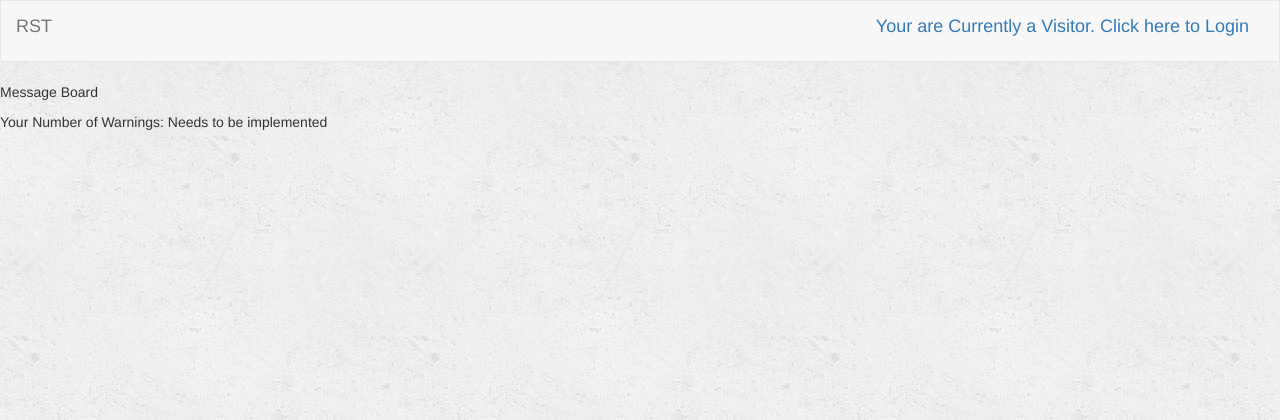
After one commit to Tlee94/Mini-Turk, a Django app: page /turk/profile/2/message/ in a window 1280 px wide. The commit adds this page. Shown: the top 420 px of the page. Run offline with Django 3.2, Linux system fonts and the light colour scheme; data comes from the database, SQL or seed files in the repository; both versions use the stored data as it was after the commit; some libraries are stand-ins or nearby versions.

Commit message:
Implemented Warnings

```diff
--- a/RST/turk/admin.py
+++ b/RST/turk/admin.py
@@ -1,8 +1,9 @@
 from django.contrib import admin
-from .models import Profile, Job, Bidder, FormToSuperUser, DeveloperChosenForJob
+from .models import Profile, Job, Bidder, FormToSuperUser, DeveloperChosenForJob, Message
 
 admin.site.register(Profile)
 admin.site.register(Job)
 admin.site.register(Bidder)
 admin.site.register(FormToSuperUser)
 admin.site.register(DeveloperChosenForJob)
+admin.site.register(Message)
--- a/RST/turk/templates/turk/base.html
+++ b/RST/turk/templates/turk/base.html
@@ -59,6 +59,15 @@
                         </a>
                     </li>
                 </ul>
+
+                <ul class="nav navbar-nav navbar-right">
+                    <li class="">
+                        <a href="{% url 'turk:message' request.user.id %}">
+                            <span class="glyphicon glyphicon-envelope" aria-hidden="true"></span>&nbsp;
+                            Warnings
+                        </a>
+                    </li>
+                </ul>
             {% else %}
             <!--
                 <ul class="nav navbar-nav navbar-right">
--- /dev/null
+++ b/RST/turk/templates/turk/message.html
@@ -0,0 +1,12 @@
+{% extends 'turk/base.html' %}
+
+{% block body %}
+
+<p>Message Board</p>
+<p>Your Number of Warnings: Needs to be implemented</p>
+
+{% for msgs in user.message_set.all %}
+    <p>{{msgs.title}}</p>
+{% endfor %}
+
+{% endblock %}
--- a/RST/turk/urls.py
+++ b/RST/turk/urls.py
@@ -42,4 +42,6 @@ urlpatterns = [
     # list of bidders
     url(r'^profile/(?P<user_id>[0-9]+)/job/(?P<job_id>[0-9]+)/bidder_list/$', views.bidder_list, name='bidder_list'),
 
+    # message page
+    url(r'^profile/(?P<user_id>[0-9]+)/message/$', views.message, name='message'),
 ]
--- a/RST/turk/views.py
+++ b/RST/turk/views.py
@@ -86,6 +86,12 @@ def detail(request, user_id):
     user = get_object_or_404(User, pk=user_id)
     return render(request, 'turk/detail.html',  {'user': user})
 
+
+def message(request, user_id):
+    user = get_object_or_404(User, pk=user_id)
+    return render(request, 'turk/message.html', {'user': user})
+
+
 '''
 def job_description(request, user_id, job_id):
     user = get_object_or_404(User, pk=user_id)
@@ -97,8 +103,6 @@ def job_description(request, user_id, job_id):
     }
     return render(request, 'turk/job_description.html', context)
     '''
-
-
 def job_description(request, user_id, job_id):
     user = get_object_or_404(User, pk=user_id)
     job = Job.objects.get(pk=job_id)
```
Also changed, not shown: RST/turk/models.py (+13 -6 lines), RST/db.sqlite3, RST/turk/migrations/0053_auto_20171206_0903.py (added), RST/turk/migrations/0054_auto_20171206_0934.py (added), RST/turk/migrations/0055_auto_20171206_0945.py (added), RST/turk/migrations/0056_auto_20171206_0946.py (added), RST/turk/migrations/0057_auto_20171206_0947.py (added), RST/turk/migrations/0058_auto_20171206_0948.py (added).
